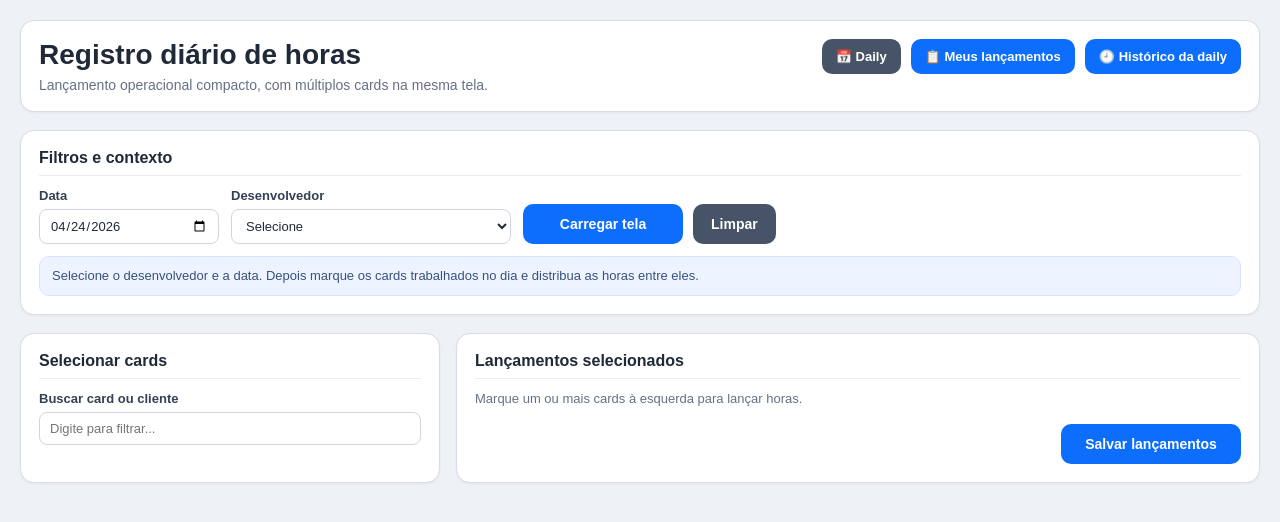
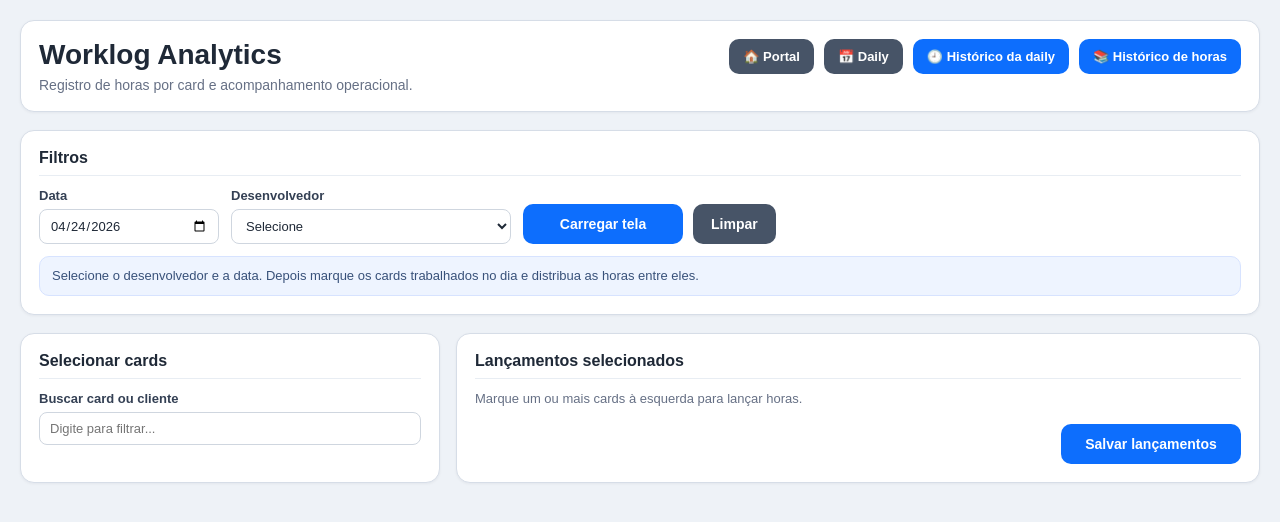
Before and after one commit to dejanirjunior/worklog-analytics, a Flask app: page / in a window 1280 px wide. Shown: the top 522 px of the page. Run offline with Flask 3, Linux system fonts and the light colour scheme; data that the repository does not hold is empty.

Commit message:
sync aws worklog templates

```diff
--- a/app/templates/index.html
+++ b/app/templates/index.html
@@ -4,6 +4,7 @@
     <meta charset="UTF-8">
     <meta name="viewport" content="width=device-width, initial-scale=1.0">
     <title>Worklog Analytics</title>
+
     <style>
         :root {
             --bg: #eef2f7;
@@ -13,6 +14,7 @@
             --muted: #667085;
             --blue: #0d6efd;
             --blue-dark: #0b5ed7;
+            --gray: #475467;
             --warn-bg: #fff8e8;
             --warn-border: #f4deb0;
             --warn-text: #8a5a00;
@@ -78,7 +80,7 @@
         }
 
         .actions a.secondary {
-            background: #475467;
+            background: var(--gray);
         }
 
         .section-title {
@@ -150,10 +152,17 @@
 
         .card-pick label {
             display: grid;
-            grid-template-columns: 18px 1fr;
+            grid-template-columns: 22px 1fr;
             gap: 10px;
             align-items: start;
             margin: 0;
+            cursor: pointer;
+        }
+
+        .card-selector {
+            width: 18px;
+            height: 18px;
+            margin-top: 2px;
             cursor: pointer;
         }
 
@@ -220,6 +229,11 @@
             margin-top: 12px;
         }
 
+        .muted {
+            color: var(--muted);
+            font-size: 13px;
+        }
+
         .save-bar {
             display: flex;
             justify-content: flex-end;
@@ -241,7 +255,7 @@
         }
 
         .btn {
-            background: #475467;
+            background: var(--gray);
             color: white;
         }
 
@@ -261,53 +275,52 @@
             font-size: 13px;
         }
 
-        thead {
-            background: #eef2f7;
-        }
-
         th, td {
-            padding: 9px 10px;
-            border-bottom: 1px solid #e5e7eb;
+            border-bottom: 1px solid #e4e9f0;
+            padding: 8px;
             text-align: left;
             vertical-align: top;
         }
 
-        .muted {
-            color: var(--muted);
-            font-size: 13px;
+        th {
+            background: #f8fafc;
+            font-weight: 700;
         }
 
-        @media (max-width: 1100px) {
+        @media (max-width: 900px) {
+            .top-filters,
             .grid-2,
-            .launch-grid,
-            .top-filters {
+            .launch-grid {
                 grid-template-columns: 1fr;
             }
         }
     </style>
 </head>
+
 <body>
 <div class="page-wrap">
 
     <div class="header">
         <div class="header-top">
             <div>
-                <h1>Registro diário de horas</h1>
-                <p class="subtitle">Lançamento operacional compacto, com múltiplos cards na mesma tela.</p>
+                <h1>Worklog Analytics</h1>
+                <p class="subtitle">Registro de horas por card e acompanhamento operacional.</p>
             </div>
 
             <div class="actions">
-                <a class="secondary" href="/daily">📅 Daily</a>
-                <a href="/worklog_history">📋 Meus lançamentos</a>
-                <a href="/daily_history">🕘 Histórico da daily</a>
+                <a class="secondary" href="/portal">🏠 Portal</a>
+                <a class="secondary" href="{{ url_for('daily') }}">📅 Daily</a>
+                <a href="{{ url_for('daily_history') }}">🕘 Histórico da daily</a>
+                <a href="{{ url_for('worklog_history') }}">📚 Histórico de horas</a>
             </div>
         </div>
     </div>
 
     <div class="card">
-        <div class="section-title">Filtros e contexto</div>
+        <div class="section-title">Filtros</div>
 
-        <form method="GET" action="/" class="top-filters">
+        <form method="GET" action="{{ url_for('index') }}">
+            <div class="top-filters">
                 <div class="field">
                     <label for="work_date">Data</label>
                     <input type="date" id="work_date" name="work_date" value="{{ today }}">
@@ -327,6 +340,7 @@
                     <button type="submit" class="save-button" style="min-width:160px;">Carregar tela</button>
                     <a href="/" class="btn">Limpar</a>
                 </div>
+            </div>
         </form>
 
         <div class="summary-box">
@@ -334,7 +348,7 @@
         </div>
     </div>
 
-    <form method="POST" action="/save_worklog_batch">
+    <form method="POST" action="{{ url_for('save_worklog_batch') }}" id="worklog-form">
         <input type="hidden" name="work_date" value="{{ today }}">
         <input type="hidden" name="developer_name" value="{{ selected_dev }}">
 
@@ -356,9 +370,9 @@
                                 class="card-selector"
                                 value="{{ card.card_id }}"
                                 data-card-id="{{ card.card_id }}"
-                                data-card-name="{{ card.card_name }}"
-                                data-client-name="{{ card.client_name }}"
-                                data-lista="{{ card.lista }}"
+                                data-card-name="{{ card.card_name|e }}"
+                                data-client-name="{{ card.client_name|default('', true)|e }}"
+                                data-lista="{{ card.lista|default('', true)|e }}"
                                 data-estimated-flag="{{ card.estimated_flag }}"
                             >
                             <div>
@@ -428,15 +442,34 @@
         {% endif %}
     </div>
     {% endif %}
+
 </div>
 
 <script>
+(function () {
     const picker = document.getElementById("cards-picker");
     const searchInput = document.getElementById("card-search");
     const selectedLaunches = document.getElementById("selected-launches");
     const selectedDev = "{{ selected_dev }}";
+    const worklogForm = document.getElementById("worklog-form");
+
+    function escapeHtml(text) {
+        const div = document.createElement("div");
+        div.innerText = text || "";
+        return div.innerHTML;
+    }
+
+    function escapeHtmlAttr(text) {
+        return String(text || "")
+            .replace(/&/g, "&amp;")
+            .replace(/"/g, "&quot;")
+            .replace(/</g, "&lt;")
+            .replace(/>/g, "&gt;");
+    }
 
     function filterCards() {
+        if (!picker || !searchInput) return;
+
         const term = (searchInput.value || "").trim().toLowerCase();
         const items = picker.querySelectorAll(".pick-item");
 
@@ -458,9 +491,9 @@
         wrapper.id = `launch-row-${cardId}`;
 
         wrapper.innerHTML = `
-            <input type="hidden" name="selected_cards" value="${cardId}">
-            <input type="hidden" name="card_name__${cardId}" value="${escapeHtmlAttr(cardName)}">
-            <input type="hidden" name="estimated_flag__${cardId}" value="${estimatedFlag}">
+            <input type="hidden" name="selected_cards" value="${escapeHtmlAttr(cardId)}">
+            <input type="hidden" name="card_name__${escapeHtmlAttr(cardId)}" value="${escapeHtmlAttr(cardName)}">
+            <input type="hidden" name="estimated_flag__${escapeHtmlAttr(cardId)}" value="${escapeHtmlAttr(estimatedFlag)}">
 
             <div class="launch-row-title">${escapeHtml(cardName)}</div>
             <div class="launch-row-meta">
@@ -471,12 +504,12 @@
             <div class="launch-grid">
                 <div>
                     <label>Horas</label>
-                    <input type="number" name="hours__${cardId}" min="0.25" step="0.25" placeholder="0">
+                    <input type="number" name="hours__${escapeHtmlAttr(cardId)}" min="0.25" step="0.25" placeholder="0">
                 </div>
 
                 <div>
                     <label>Atividade</label>
-                    <select name="activity_type__${cardId}">
+                    <select name="activity_type__${escapeHtmlAttr(cardId)}">
                         <option value="">Selecione</option>
                         <option value="desenvolvimento">Desenvolvimento</option>
                         <option value="qa">QA</option>
@@ -493,7 +526,7 @@
 
                 <div>
                     <label>Comentário</label>
-                    <textarea name="comment__${cardId}" placeholder="O que foi feito neste card?"></textarea>
+                    <textarea name="comment__${escapeHtmlAttr(cardId)}" placeholder="O que foi feito neste card?"></textarea>
                 </div>
             </div>
         `;
@@ -501,29 +534,11 @@
         return wrapper;
     }
 
-    function escapeHtml(text) {
-        const div = document.createElement("div");
-        div.innerText = text || "";
-        return div.innerHTML;
-    }
+    function refreshSelectedCards() {
+        if (!selectedLaunches) return;
 
-    function escapeHtmlAttr(text) {
-        return String(text || "")
-            .replace(/&/g, "&amp;")
-            .replace(/"/g, "&quot;")
-            .replace(/</g, "&lt;")
-            .replace(/>/g, "&gt;");
-    }
-
-    function refreshSelectedCards() {
         const checked = document.querySelectorAll(".card-selector:checked");
         selectedLaunches.innerHTML = "";
-
-        if (!selectedDev) {
-            selectedLaunches.innerHTML = `<div class="muted">Selecione o desenvolvedor no topo antes de lançar horas.</div>`;
-            document.querySelectorAll(".card-selector").forEach(cb => cb.checked = false);
-            return;
-        }
 
         if (checked.length === 0) {
             selectedLaunches.innerHTML = `<div class="muted">Marque um ou mais cards à esquerda para lançar horas.</div>`;
@@ -533,13 +548,43 @@
         checked.forEach(cb => {
             selectedLaunches.appendChild(buildLaunchRow(cb));
         });
+
+        if (!selectedDev) {
+            const warning = document.createElement("div");
+            warning.className = "summary-box";
+            warning.style.marginBottom = "12px";
+            warning.innerHTML = "⚠️ Selecione o desenvolvedor no topo antes de salvar os lançamentos.";
+            selectedLaunches.prepend(warning);
+        }
     }
 
     document.querySelectorAll(".card-selector").forEach(cb => {
         cb.addEventListener("change", refreshSelectedCards);
     });
 
+    if (searchInput) {
         searchInput.addEventListener("input", filterCards);
+    }
+
+    if (worklogForm) {
+        worklogForm.addEventListener("submit", function(event) {
+            if (!selectedDev) {
+                event.preventDefault();
+                alert("Selecione o desenvolvedor antes de salvar os lançamentos.");
+                return false;
+            }
+
+            const checked = document.querySelectorAll(".card-selector:checked");
+
+            if (checked.length === 0) {
+                event.preventDefault();
+                alert("Selecione pelo menos um card antes de salvar.");
+                return false;
+            }
+        });
+    }
+})();
 </script>
+
 </body>
 </html>
```
Also changed, not shown: app/templates/daily.html (+56 -4 lines). Lines whose indentation alone changed are shown as unchanged.
